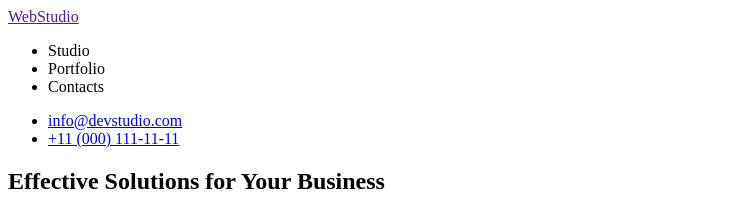
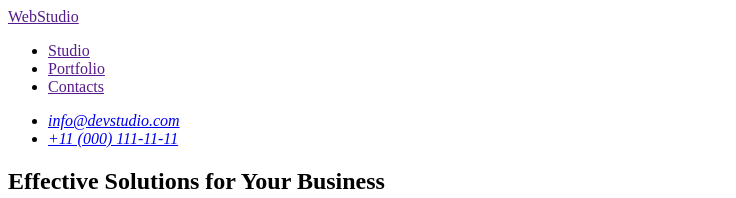
Before and after one commit to romahawk/goit-markup-hw-01, a plain HTML site: page index.html in a window 1280 px wide. Shown: the top 198 px of the page, without its empty margins (0-736 px from the left). Drawn offline with Linux system fonts and the light colour scheme.

Commit message:
Update index.html

```diff
--- a/index.html
+++ b/index.html
@@ -7,22 +7,23 @@
 </head>
 <body>
   <header>
+    <nav>
       <a href="">
         <span>Web</span>Studio
       </a>
-    <nav>
       <ul>
         <li>
-          Studio
+          <a href="">Studio</a>
         </li>
         <li>
-          Portfolio
+          <a href="">Portfolio</a>
         </li>
         <li>
-          Contacts
+          <a href="">Contacts</a>
         </li>
       </ul>
     </nav>
+    <address>
       <ul>
         <li>
           <a href="mailto:info@devstudio.com">info@devstudio.com</a>
@@ -31,6 +32,7 @@
           <a href="tel:110001111111">+11 (000) 111-11-11</a>
         </li>
       </ul>
+    </address>
   </header>
 
   <main>
```
Lines whose indentation alone changed are shown as unchanged.
